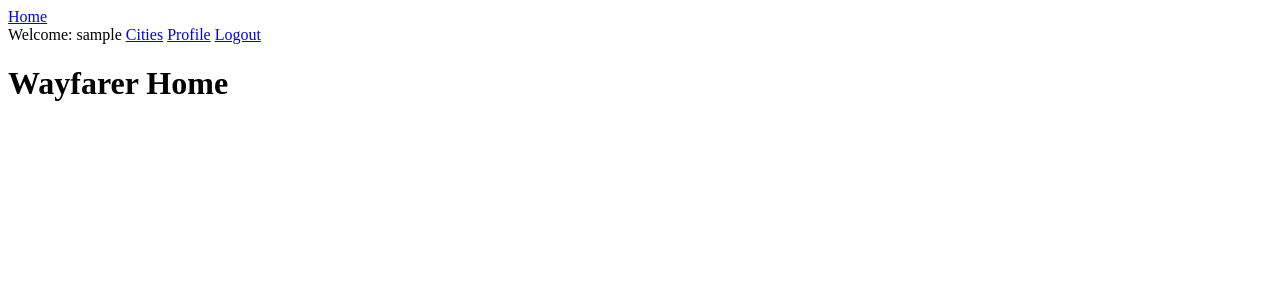
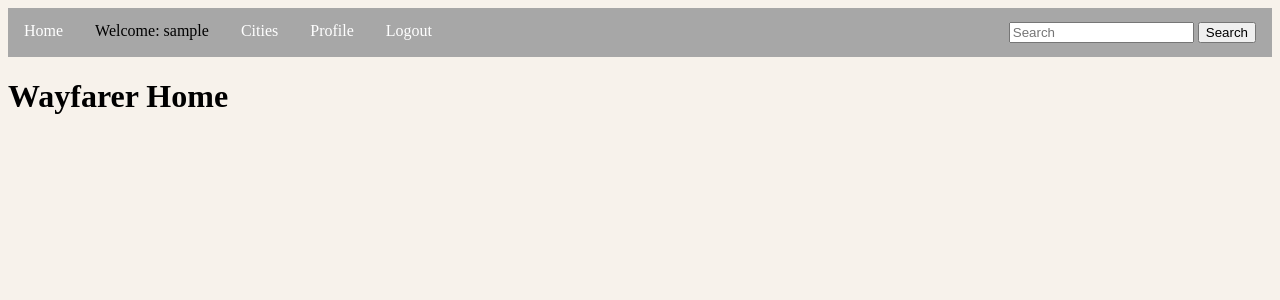
Before and after one commit to michaelbryanstark/Project-Wayfarer, a Django app: page / in a window 1280 px wide. Shown: the top 300 px of the page. Run offline with Django 3.2, Linux system fonts and the light colour scheme; the visitor is signed in with stand-in values (Sample User, id 1).

Commit message:
added style to navbar, colors are only temporary

```diff
--- a/main_app/static/styles/main.css
+++ b/main_app/static/styles/main.css
@@ -0,0 +1,39 @@
+body {
+    background-color: rgb(247, 242, 235);
+}
+
+ul {
+    list-style-type: none;
+    margin: 0;
+    padding: 0;
+    overflow: hidden;
+    background-color: rgb(167, 167, 167);
+  }
+
+  li {
+    float: left;
+  }
+
+  li a {
+    display: block;
+    color: white;
+    text-align: center;
+    padding: 14px 16px;
+    text-decoration: none;
+  }
+
+  li a:hover {
+    background-color: #111;
+  }
+
+  .nav-welcome {
+      color: rgb(0, 0, 0);
+      display: flex;
+      align-items: center;
+      padding: 14px 16px;
+  }
+
+  .search-bar {
+    float: right;
+    padding: 14px 16px;
+  }
--- a/main_app/templates/base.html
+++ b/main_app/templates/base.html
@@ -10,37 +10,44 @@
     <title>Wayfarer - {% block title %}{% endblock %}</title>
   </head>
   <body >
-        <nav class="navbar is-black" role="navigation" aria-label="main navigation">
-          <div class="navbar-brand">
-            <a class="navbar-item" href="/">Home</a>
-            <a role="button" class="navbar-burger" aria-label="menu" aria-expanded="false">
-              <span aria-hidden="true"></span>
-              <span aria-hidden="true"></span>
-              <span aria-hidden="true"></span>
-            </a>
-          </div>
-          {% if user.is_authenticated %}
-          <div class="navbar-menu navbar-end">
-            <span class="navbar-item">Welcome: {{user.username}}</span>
-              <a class="navbar-item" href="/cities">Cities</a>
-              <a class="navbar-item" href="/profile">Profile</a>
-              <a class="navbar-item" href="{% url 'logout' %}">Logout</a>
-          </div>
+<nav class="navbar navbar-expand-lg navbar-light bg-light">
+
+    <div class="collapse navbar-collapse" id="navbarSupportedContent">
+      <ul class="navbar-nav mr-auto">
+        <li class="nav-item active">
+          <a class="nav-link" href="/">Home </a>
+        </li>
+        {% if user.is_authenticated %}
+        <li class="nav-welcome">Welcome: {{user.username}}</li>
+        <li class="nav-item">
+          <a class="nav-link" href="/cities">Cities</a>
+        </li>
+        <li class="nav-item">
+            <a class="nav-link" href="/profile">Profile</a>
+          </li>
+          <li class="nav-item">
+            <a class="nav-link" href="{% url 'logout' %}">Logout</a>
+          </li>
           {% else %}
-            <div class="navbar-menu navbar-end">
-              <a class="navbar-item" href="{% url 'profile' %}">Profile</a>
-              <a class="navbar-item" href="{% url 'login' %}">Log In</a>
-              <a class="navbar-item" href="{% url 'signup' %}">Sign Up</a>
-            </div>
+          <li class="nav-item">
+            <a class="nav-link" href="{% url 'profile' %}">Profile</a>
+          </li>
+          <li class="nav-item">
+            <a class="nav-link" href="{% url 'login' %}">Login</a>
+          </li>
+          <li class="nav-item">
+            <a class="nav-link" href="{% url 'signup' %}">Sign Up</a>
+          </li>
           {% endif %}
-          </div>
-        </nav>
-        <div class="container">
+          <form class="search-bar">
+            <input class="form-control mr-sm-2" type="search" placeholder="Search" aria-label="Search">
+            <button class="btn btn-outline-success my-2 my-sm-0" type="submit">Search</button>
+          </form>
+      </ul>
 
-          {% block content %}{% endblock %}
+    </div>
+  </nav>
+  {% block content %}{% endblock %}
 
-        </div>
-      </div>
-    </div>
-  </body>
+</body>
 </html>
```
